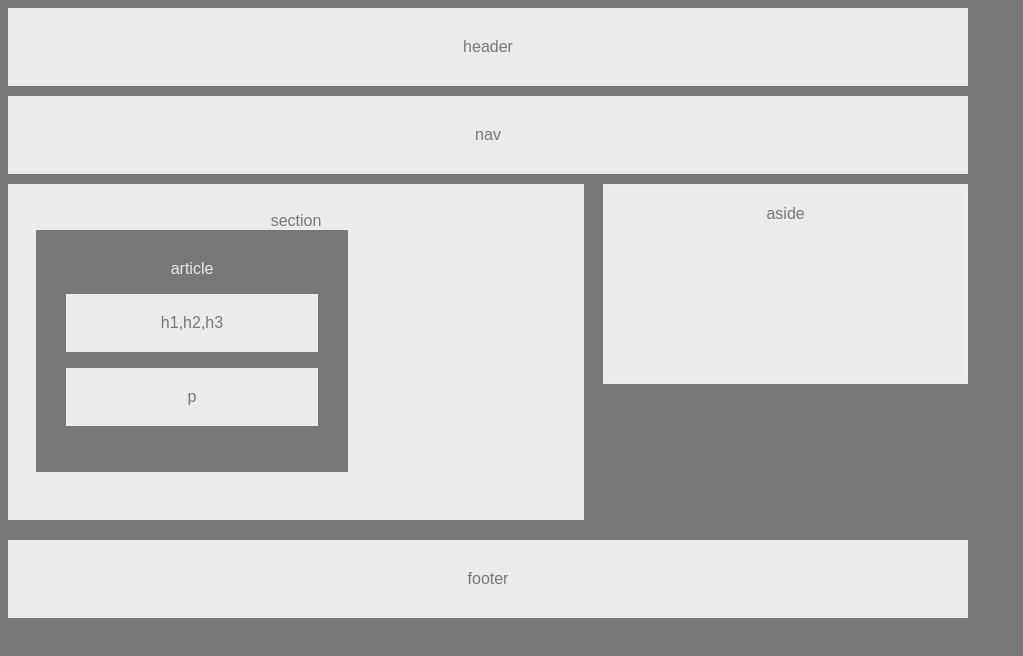
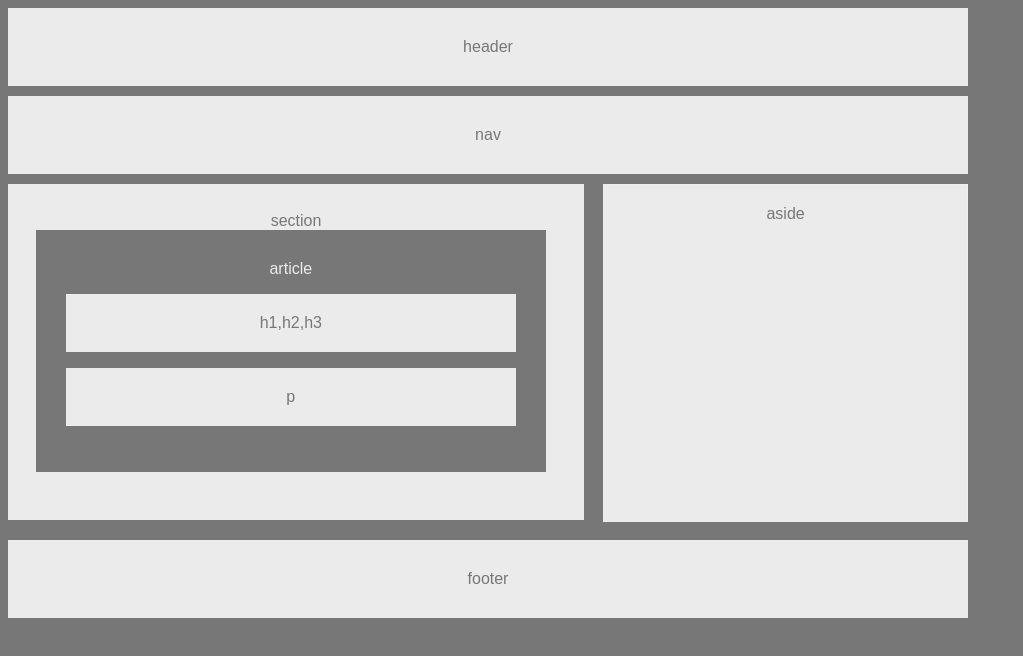
Before and after one commit to idiatou69/HW-Wireframe, a plain HTML site: page index.html in a window 1280 px wide. Shown: the whole page, without its empty margins (0-1023 px from the left). Drawn offline with Linux system fonts and the light colour scheme.

Commit message:
2-update

```diff
--- a/style.css
+++ b/style.css
@@ -44,7 +44,7 @@
     padding: 30px;
     margin-bottom: 20px;
     background: #777;
-    width: 60%;
+    width: 98%;
     height: 50%;
     color: #ebebeb
 
@@ -64,7 +64,7 @@
   aside {
     float: right;
     width: 38%;
-    height: 200px;
+    height: 338px;
     padding: 20px;
     margin-left: 30px;
     text-decoration-color: white;
```
Also changed, not shown: index.html (+1 -2 lines).
